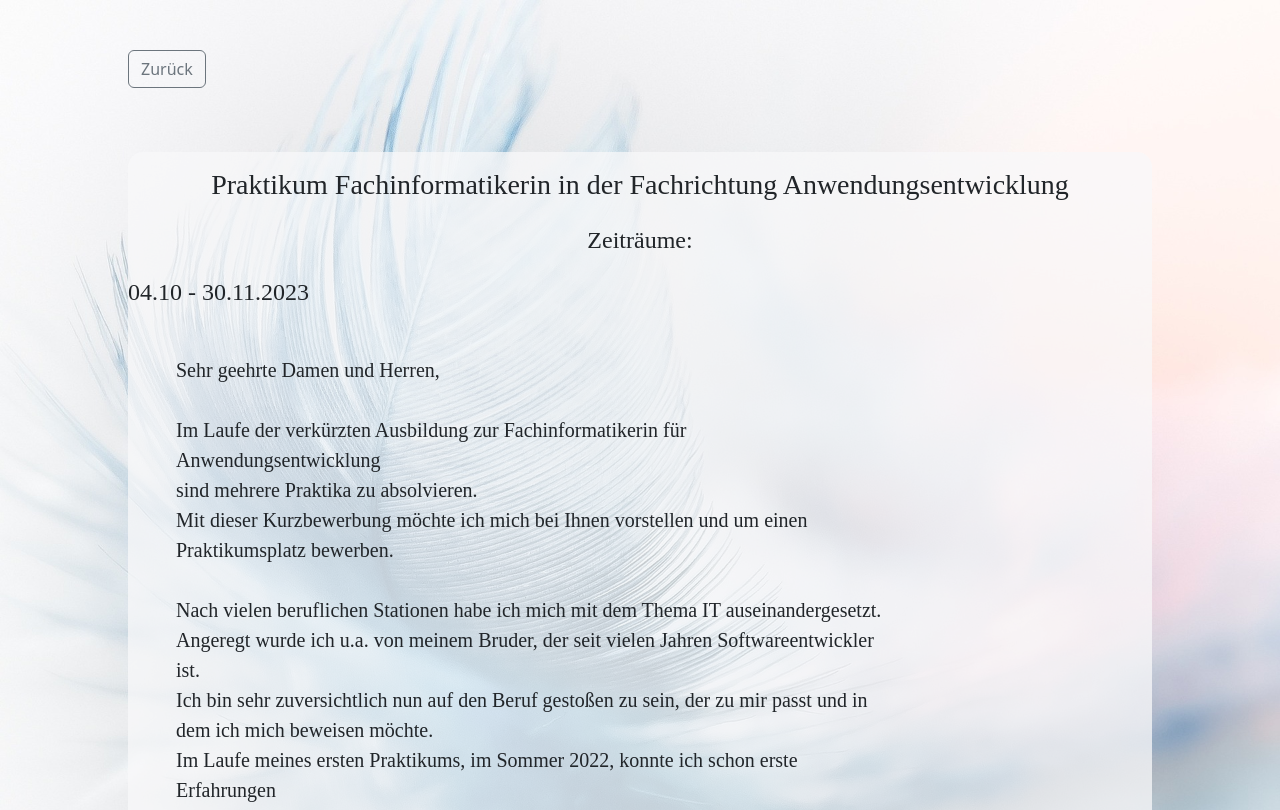
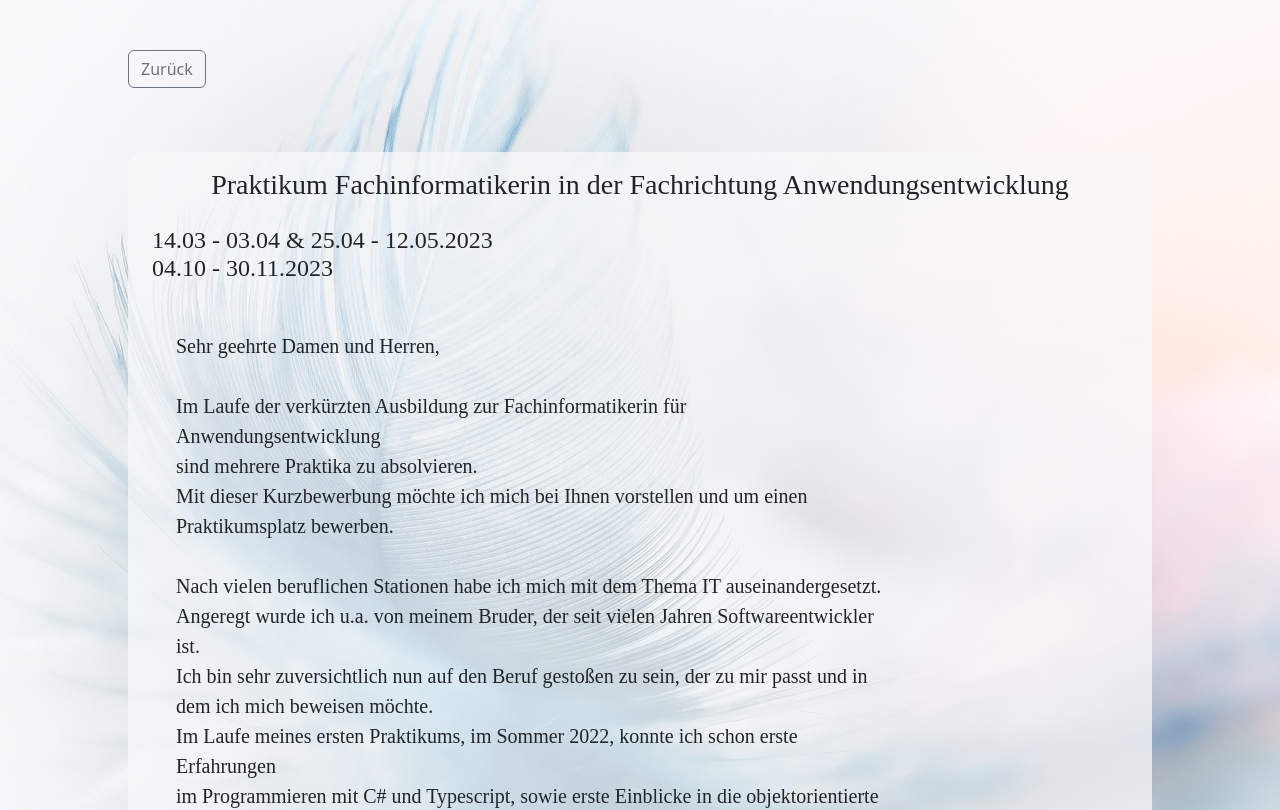
Before and after one commit to helenegidion/Bewerbung, a plain HTML site: page info.html in a window 1280 px wide. Shown: the top 810 px of the page. Drawn offline with nearby package versions, Linux system fonts and the light colour scheme; a web font is replaced by a local one.

Commit message:
Update info.html

```diff
--- a/info.html
+++ b/info.html
@@ -23,8 +23,8 @@
 
 
         <h3 class="fs-3">Praktikum Fachinformatikerin in der Fachrichtung Anwendungsentwicklung</h3>
-        <h4 class="m-4">Zeiträume: <br> </h4>
-            <h4  style = "text-align: start;>14.03 - 03.04 &
+        <h4 class="m-4" style = "text-align: start;>Zeiträume: <br>
+            14.03 - 03.04 &
                 25.04 - 12.05.2023 <br>
             04.10 - 30.11.2023 <br> </h4>
 
```
